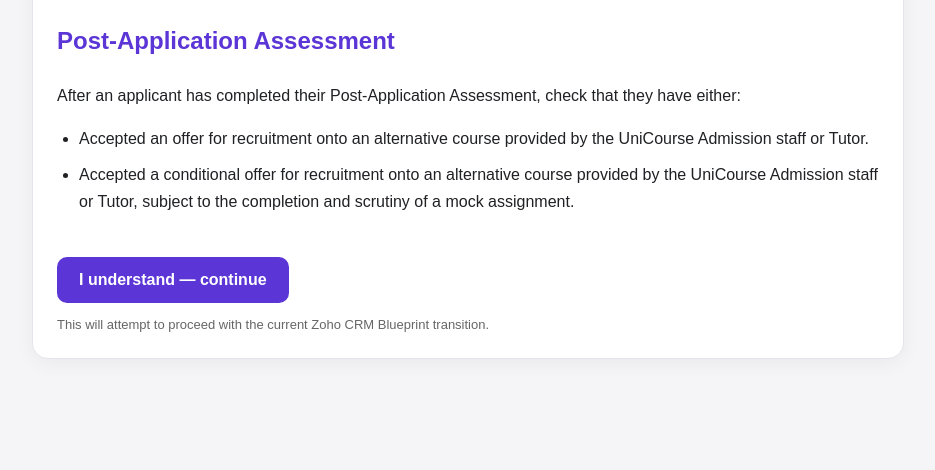
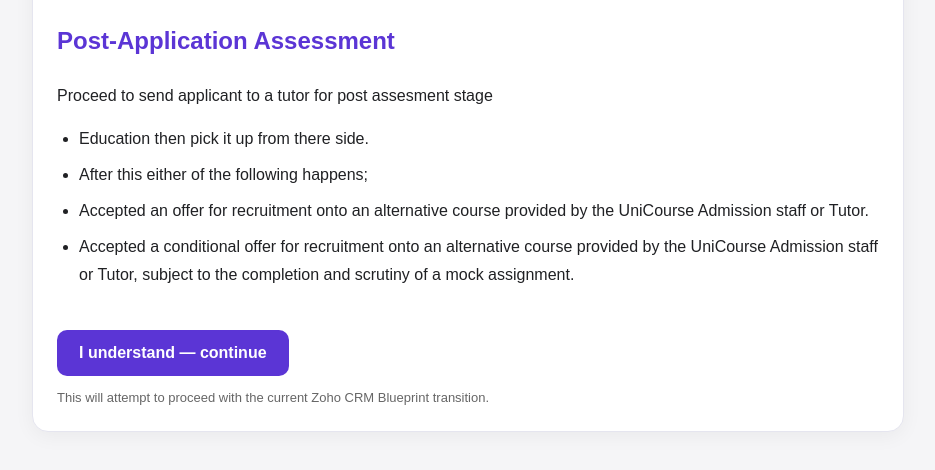
Before and after one commit to HANZY98/CRM, a plain HTML site: page post-assessment/index.html in a window 1280 px wide. Shown: the part 130-600 px from the top of the page, without its empty margins (172-1107 px from the left). Drawn offline with Linux system fonts and the light colour scheme; a script that the page names is missing.

Commit message:
Update post-assessment instructions for tutor handoff flow.
Co-authored-by: Cursor <cursoragent@cursor.com>

```diff
--- a/post-assessment/index.html
+++ b/post-assessment/index.html
@@ -35,9 +35,11 @@ li{margin:9px 0}
 
 <h2>Post-Application Assessment</h2>
 
-<p>After an applicant has completed their Post-Application Assessment, check that they have either:</p>
+<p>Proceed to send applicant to a tutor for post assesment stage</p>
 
 <ul>
+  <li>Education then pick it up from there side.</li>
+  <li>After this either of the following happens;</li>
 <li>Accepted an offer for recruitment onto an alternative course provided by the UniCourse Admission staff or Tutor.</li>
 <li>Accepted a conditional offer for recruitment onto an alternative course provided by the UniCourse Admission staff or Tutor, subject to the completion and scrutiny of a mock assignment.</li>
 </ul>
```
